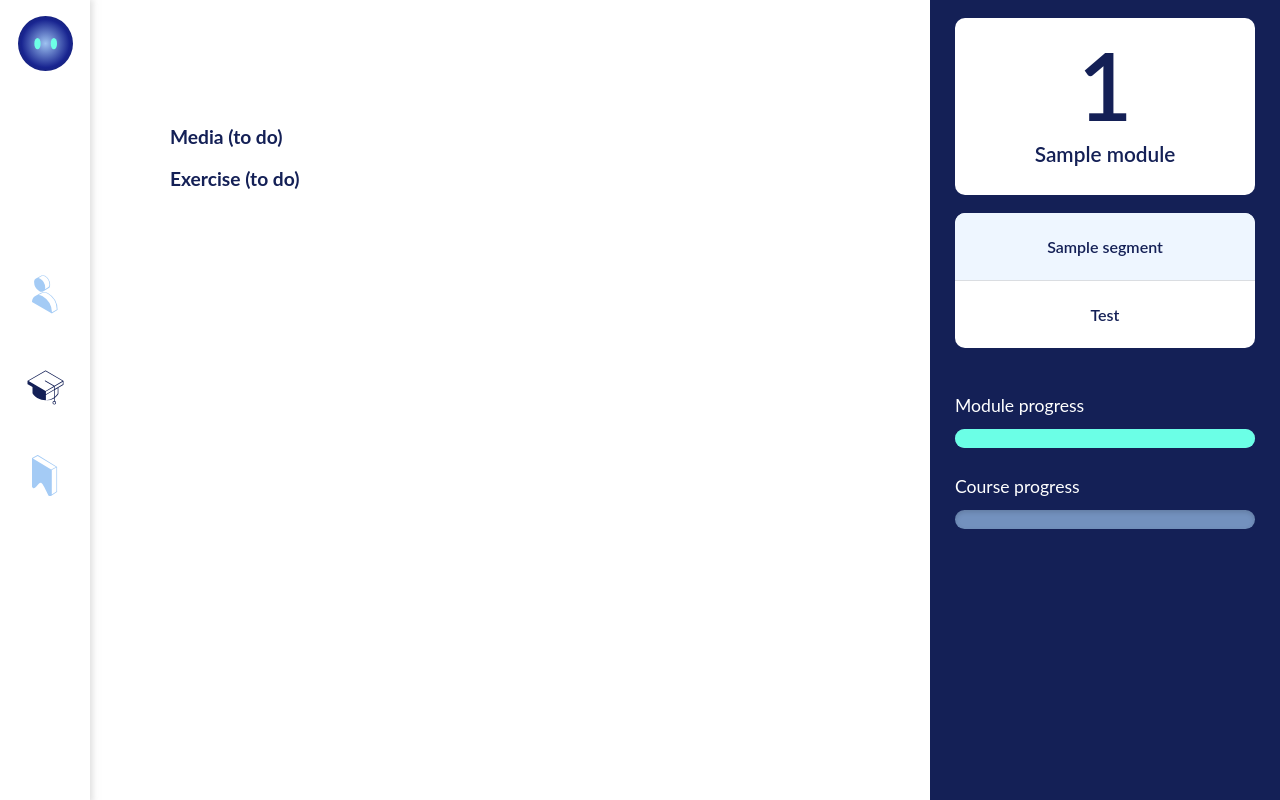
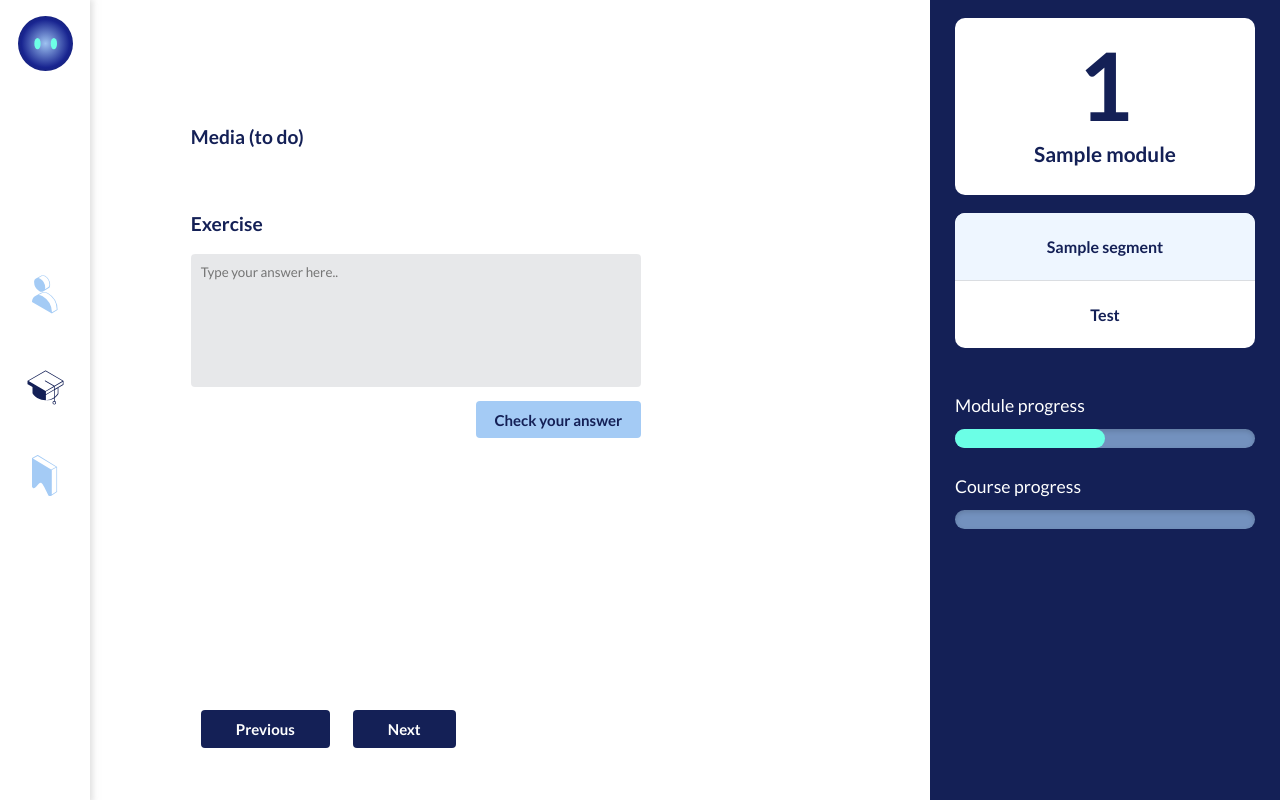
Before and after one commit to dsmtan/wd_elearning, a PHP site: page /module.php?id=1 in a window 1280 px wide. Run offline with PHP 8.4, Linux system fonts and the light colour scheme; the visitor is signed in with stand-in values (Sample User, id 1); tables that the repository leaves empty or names only in its code hold one stand-in row (values such as "Sample post"); data that the repository does not hold is empty.

Commit message:
fix: moduleprogress and overview (#11)

```diff
--- a/api/api-delete-user.php
+++ b/api/api-delete-user.php
@@ -8,3 +8,4 @@ $userID = $_SESSION['userID'];
 $user = new User();
 $deletedUser = $user->deleteUser($userID);
 session_destroy();
+header('Location: ../login.php');
--- a/classes/segment.php
+++ b/classes/segment.php
@@ -52,7 +52,21 @@ class Segment extends Dbh
             $q->bindValue(':segmentID', $segmentID);
             $q->execute();
             $data = $q->fetch();
-            echo json_encode($data);
+            return $data;
+        } catch (PDOException $ex) {
+            echo $ex;
+        }
+    }
+
+    public function getExerciseByID($exerciseID)
+    {
+        try {
+            $db = $this->connectDB();
+            $q = $db->prepare('SELECT * FROM exercise WHERE exerciseID= :exerciseID');
+            $q->bindValue(':exerciseID', $exerciseID);
+            $q->execute();
+            $data = $q->fetch();
+            return $data;
         } catch (PDOException $ex) {
             echo $ex;
         }
--- a/classes/userProgress.php
+++ b/classes/userProgress.php
@@ -174,7 +174,7 @@ class UserProgress extends Dbh
             $q->bindValue(':userID', $userID);
             $q->bindValue(':segmentID', $segmentID);
             $q->execute();
-            echo 'New segment completed. Rows: ' . $q->rowCount();
+            echo "Completed segment $segmentID";
         } catch (PDOException $ex) {
             echo $ex;
         }
@@ -189,7 +189,7 @@ class UserProgress extends Dbh
             $q->bindValue(':testID', $testID);
             $q->execute();
             $data = $q->fetch();
-            echo 'Test score is: ' . $data->testScore;
+            return $data;
         } catch (PDOException $ex) {
             echo $ex;
         }
--- a/components/moduleOverview.php
+++ b/components/moduleOverview.php
@@ -4,10 +4,13 @@ $userID = $_SESSION['userID'];
 $urlPath = $_SERVER['REQUEST_URI'];
 $moduleID = $_GET['id'];
 
+$isTest = strpos(basename($urlPath), 'moduletest.php') === 0;
+
+$moduleTest = new ModuleTest();
+$testID = $moduleTest->getTestByModule($moduleID);
+
 include_once('includes/calc-course-progress.php');
 include_once('includes/calc-module-progress.php');
-
-$isTest = strpos(basename($urlPath), 'moduletest.php') === 0;
 
 $module = new Module();
 $moduleTitle = $module->getModuleTitle($moduleID);
@@ -15,19 +18,16 @@ $moduleTitle = $module->getModuleTitle($moduleID);
 $segment = new Segment();
 $segmentsByModule = $segment->getSegmentsByModule($moduleID);
 
-$moduleTest = new ModuleTest();
-$testID = $moduleTest->getTestByModule($moduleID);
-
 $moduleNumber = substr($moduleID, -2);
 $displayModuleHTML = "<p>$moduleNumber</p><p>$moduleTitle</p>";
 
 $segmentOverview = "";
 foreach ($segmentsByModule as $seg) {
     $currentSeg = !$isTest && $segmentID == $seg->segmentID ? 'current' : '';
-    $segmentOverview .= "<a href='module.php?id={$moduleID}&segid={$seg->segmentID}' ><div class='div--segBtn $currentSeg'>$seg->title</div></a>";
+    $segmentOverview .= "<a href='module.php?id=$moduleID&segid=$seg->segmentID' ><div class='div--segBtn $currentSeg'>$seg->title</div></a>";
 }
 $currentTest = $isTest ? 'current' : '';
-$segmentOverview .= "<a href='moduletest.php?id={$moduleID}&testid={$testID}' ><div class='div--segBtn $currentTest'>Test</div></a>";
+$segmentOverview .= "<a href='moduletest.php?id=$moduleID&testid=$testID' ><div class='div--segBtn $currentTest'>Test</div></a>";
 
 $moduleOverview = "
     <article class='art--moduleOverview'>
--- a/css/_dashboard.scss
+++ b/css/_dashboard.scss
@@ -33,7 +33,7 @@
   grid-area: 1 / 1;
 
   p {
-    margin-bottom: 1em;
+    margin-bottom: 1.5em;
   }
 }
 
@@ -117,8 +117,8 @@
     }
 
     p {
-      font-size: 0.9em;
-      padding: 0 20px;
+      font-size: 0.95em;
+      padding: 4px 22px;
       opacity: 0.4;
     }
 
--- a/css/_globals.scss
+++ b/css/_globals.scss
@@ -1,4 +1,6 @@
-$mainfont: "Lato", sans-serif;
+@import url("https://fonts.googleapis.com/css2?family=Lato:wght@300;400;700;900&display=swap");
+
+$mainfont: "Lato", Arial, sans-serif;
 $red: #f47474;
 $lightred: #ffeeee;
 $darkblue: #142056;
--- a/css/_module.scss
+++ b/css/_module.scss
@@ -5,11 +5,13 @@
 .section--moduleContent {
   display: grid;
   grid-template-columns: auto 350px;
+  grid-template-rows: auto 100px;
 }
 
 .art--segmentContent {
   display: block;
-  padding: 5em;
+  padding: 5em 12%;
+  grid-area: 1 / 1;
 
   h2 {
     margin-bottom: 2em;
@@ -23,3 +25,75 @@
     margin-bottom: 1em;
   }
 }
+
+.div--exerciseContent {
+  margin-top: 4em;
+  margin-bottom: 8em;
+}
+
+#form--exercise {
+  width: 65%;
+  min-width: 450px;
+
+  textarea {
+    display: block;
+    min-width: 450px;
+    width: 100%;
+    height: 10em;
+    outline: none;
+    resize: none;
+    border-radius: 4px;
+    border: none;
+    padding: 10px;
+    background-color: rgba(204, 206, 211, 0.472);
+    margin-bottom: 1em;
+  }
+
+  button {
+    @include primaryButton;
+    outline: none;
+    height: 37px;
+    width: 11em;
+    padding: 10px;
+    background-color: $lightblue;
+    color: $darkblue;
+    float: right;
+
+    &:hover {
+      background-color: $mint;
+    }
+  }
+
+  .div--feedback {
+    display: none;
+    width: calc(100% - 14em);
+    padding: 10px;
+    font-size: 0.8em;
+    border-radius: 4px;
+    border: 1px solid $mint;
+    background-color: #6bffe62d;
+
+    &.wrongAnswer {
+      background-color: $lightred;
+      border: 1px solid $red;
+    }
+  }
+}
+
+.art--previousNext {
+  clear: both;
+  grid-area: 2 / 1;
+  display: block;
+  padding: 0 12%;
+  padding-bottom: 2em;
+
+  button {
+    @include primaryButton;
+    display: inline-block;
+    margin: 10px;
+
+    &:hover {
+      background-color: $mediumblue;
+    }
+  }
+}
--- a/css/_moduleoverview.scss
+++ b/css/_moduleoverview.scss
@@ -1,5 +1,9 @@
 .art--moduleOverview {
+  grid-area: 1 / 2 / 3;
+  position: sticky;
+  top: 0;
   background-color: $darkblue;
+  height: 100%;
 
   div {
     background-color: white;
--- a/css/style.css
+++ b/css/style.css
@@ -1,9 +1,10 @@
+@import url("https://fonts.googleapis.com/css2?family=Lato:wght@300;400;700;900&display=swap");
 * {
   -webkit-box-sizing: border-box;
           box-sizing: border-box;
   margin: 0;
   padding: 0;
-  font-family: "Lato", sans-serif;
+  font-family: "Lato", Arial, sans-serif;
   color: #142056;
 }
 
@@ -159,7 +160,7 @@ p {
 }
 
 .art--userIntro p {
-  margin-bottom: 1em;
+  margin-bottom: 1.5em;
 }
 
 .art--userPersonal {
@@ -296,8 +297,8 @@ p {
 }
 
 .div--achvWrapper .div--achievement p {
-  font-size: 0.9em;
-  padding: 0 20px;
+  font-size: 0.95em;
+  padding: 4px 22px;
   opacity: 0.4;
 }
 
@@ -361,11 +362,16 @@ p {
   display: grid;
   -ms-grid-columns: auto 350px;
       grid-template-columns: auto 350px;
+  -ms-grid-rows: auto 100px;
+      grid-template-rows: auto 100px;
 }
 
 .art--segmentContent {
   display: block;
-  padding: 5em;
+  padding: 5em 12%;
+  -ms-grid-row: 1;
+  -ms-grid-column: 1;
+  grid-area: 1 / 1;
 }
 
 .art--segmentContent h2 {
@@ -380,8 +386,106 @@ p {
   margin-bottom: 1em;
 }
 
+.div--exerciseContent {
+  margin-top: 4em;
+  margin-bottom: 8em;
+}
+
+#form--exercise {
+  width: 65%;
+  min-width: 450px;
+}
+
+#form--exercise textarea {
+  display: block;
+  min-width: 450px;
+  width: 100%;
+  height: 10em;
+  outline: none;
+  resize: none;
+  border-radius: 4px;
+  border: none;
+  padding: 10px;
+  background-color: rgba(204, 206, 211, 0.472);
+  margin-bottom: 1em;
+}
+
+#form--exercise button {
+  display: block;
+  background-color: #142056;
+  color: white;
+  padding: 10px 35px;
+  border: none;
+  border-radius: 4px;
+  font-weight: 700;
+  font-size: 15px;
+  cursor: pointer;
+  outline: none;
+  height: 37px;
+  width: 11em;
+  padding: 10px;
+  background-color: #a4cbf5;
+  color: #142056;
+  float: right;
+}
+
+#form--exercise button:hover {
+  background-color: #6bffe6;
+}
+
+#form--exercise .div--feedback {
+  display: none;
+  width: calc(100% - 14em);
+  padding: 10px;
+  font-size: 0.8em;
+  border-radius: 4px;
+  border: 1px solid #6bffe6;
+  background-color: #6bffe62d;
+}
+
+#form--exercise .div--feedback.wrongAnswer {
+  background-color: #ffeeee;
+  border: 1px solid #f47474;
+}
+
+.art--previousNext {
+  clear: both;
+  -ms-grid-row: 2;
+  -ms-grid-column: 1;
+  grid-area: 2 / 1;
+  display: block;
+  padding: 0 12%;
+  padding-bottom: 2em;
+}
+
+.art--previousNext button {
+  display: block;
+  background-color: #142056;
+  color: white;
+  padding: 10px 35px;
+  border: none;
+  border-radius: 4px;
+  font-weight: 700;
+  font-size: 15px;
+  cursor: pointer;
+  display: inline-block;
+  margin: 10px;
+}
+
+.art--previousNext button:hover {
+  background-color: #182391;
+}
+
 .art--moduleOverview {
+  -ms-grid-row: 1;
+  -ms-grid-row-span: 2;
+  -ms-grid-column: 2;
+  grid-area: 1 / 2 / 3;
+  position: -webkit-sticky;
+  position: sticky;
+  top: 0;
   background-color: #142056;
+  height: 100%;
 }
 
 .art--moduleOverview div {
--- a/includes/calc-module-progress.php
+++ b/includes/calc-module-progress.php
@@ -1,9 +1,9 @@
 <?php
 
-// needs userID and moduleID
+// needs userID, moduleID and $testID
 
 $segmentsByModule = $progress->getSegmentProgressByModule($userID, $moduleID);
-$totalSegInModule = count($segmentsByModule);
+$totalSegInModule = count($segmentsByModule) + 1; // + 1 is for the test
 $completedSegInModule = [];
 
 foreach ($segmentsByModule as $segment) {
@@ -12,4 +12,9 @@ foreach ($segmentsByModule as $segment) {
     }
 }
 
+$testResult = $progress->getTestResult($userID, $testID);
+if (!empty($testResult) && ($testResult->testScore > 79)) {
+    array_push($completedSegInModule, $testID);
+}
+
 $progressInModule = round((count($completedSegInModule) / $totalSegInModule) * 100, 2);
--- /dev/null
+++ b/js/module.js
@@ -0,0 +1,29 @@
+async function checkExAnswer(exerciseID, segmentID) {
+  var url = `api/api-check-exercise.php?exID=${exerciseID}`;
+  var oForm = document.querySelector("#form--exercise");
+  var jConnection = await fetch(url, {
+    method: "POST",
+    body: new FormData(oForm),
+  });
+  var exResult = await jConnection.text();
+
+  if (exResult !== "correct") {
+    exFeedback.innerHTML = "Sorry, you're answer was incorrect. Try again.";
+    exFeedback.classList.add("wrongAnswer");
+    exFeedback.style.display = "block";
+  }
+
+  if (exResult === "correct") {
+    exFeedback.innerHTML = "You're answer was correct!";
+    exFeedback.classList.remove("wrongAnswer");
+    exFeedback.style.display = "block";
+    completeSegment(segmentID);
+  }
+}
+
+async function completeSegment(segmentID) {
+  var url = `api/api-complete-segment.php?segID=${segmentID}`;
+  var jConnection = await fetch(url);
+  var result = await jConnection.text();
+  console.log(result);
+}
--- a/module.php
+++ b/module.php
@@ -9,6 +9,7 @@ $segmentsByModule = $segment->getSegmentsByModule($moduleID);
 
 $segmentID = isset($_GET['segid']) ? $_GET['segid'] : $segmentsByModule[0]->segmentID;
 $segContent = $segment->getSegmentContent($segmentID);
+$segExercise = $segment->getSegmentExercise($segmentID);
 
 // TO DO
 // media: check file type + render based on file type
@@ -39,8 +40,19 @@ $segContent = $segment->getSegmentContent($segmentID);
                 <p><?= $segContent->explanation ?></p>
 
                 <h3>Media (to do)</h3>
-
-                <h3>Exercise (to do)</h3>
+                <div class="div--exerciseContent">
+                    <h3>Exercise</h3>
+                    <p><?= $segExercise->exerciseContent ?></p>
+                    <form id="form--exercise" action="api/api-check-exercise.php" onsubmit="return false">
+                        <textarea name="exerciseAnswer" placeholder="Type your answer here.."></textarea>
+                        <button type="submit" onclick="checkExAnswer(<?= $segExercise->exerciseID ?>, <?= $segmentID ?>)">Check your answer</button>
+                        <div id="exFeedback" class="div--feedback">Feedback</div>
+                    </form>
+                </div>
+            </article>
+            <article class="art--previousNext">
+                <button>Previous</button>
+                <button>Next</button>
             </article>
             <?php
             require_once('components/moduleOverview.php');
@@ -49,7 +61,7 @@ $segContent = $segment->getSegmentContent($segmentID);
         </section>
 
     </main>
-
+    <script src="js/module.js"></script>
 </body>
 
 </html>
```
Also changed, not shown: api/api-check-exercise.php (added, +16 -0 lines), api/api-complete-segment.php (added, +10 -0 lines), dashboard.php (+15 -9 lines), 1 other file.
